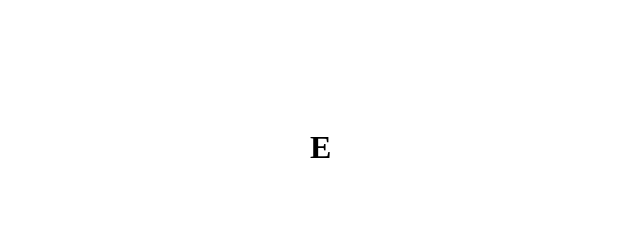
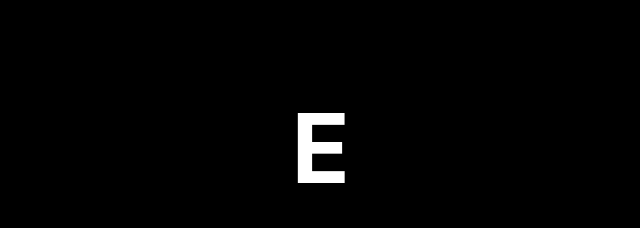
Before and after one commit to gregpaton08/ot-things, a Gatsby site: page / in a window 1280 px wide. Shown: the whole page, without its empty margins (592-1232 px from the left). Built offline with nearby package versions, Linux system fonts and the light colour scheme; Gatsby itself is replaced by a stand-in of ours.

Commit message:
Fixes production CSS issue

```diff
--- a/src/pages/index.js
+++ b/src/pages/index.js
@@ -1,4 +1,7 @@
 import React from "react"
+import { Link } from "gatsby"
+
+import "../components/layout.css"
 
 class IndexPage extends React.Component {
   constructor(props) {
@@ -69,9 +72,12 @@ class IndexPage extends React.Component {
     // this.beep()
 
     return (
-      <div id="center-parent" style={this.createStyle()}>
-        <div id="the-text" onClick={this.toggle.bind(this)}>
-          <h1>{this.state.currentText}</h1>
+      <div>
+        {/* <Link to="/page-2/">Go to page 2</Link> */}
+        <div id="center-parent" style={this.createStyle()}>
+          <div id="the-text" onClick={this.toggle.bind(this)}>
+            <h1>{this.state.currentText}</h1>
+          </div>
         </div>
       </div>
     );
```
